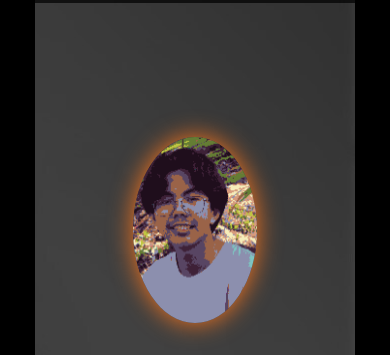
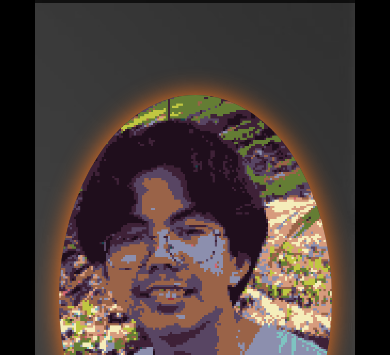
Before and after one commit to Kairuu12/Website-Portfolio, a plain HTML site: page index.html in a window 390 px wide. Shown: the part 72-427 px from the top of the page. Drawn offline with nearby package versions, Linux system fonts and the light colour scheme.

Commit message:
Update style.css

```diff
--- a/style.css
+++ b/style.css
@@ -175,7 +175,7 @@ span {
 }
 
 .homeimg img{
-    width: 32vw;
+    width: 16vw;
     border-radius: 50%;
     box-shadow: 0 0 25px var(--main-color);
     cursor: pointer;
@@ -298,7 +298,7 @@ span {
         font-size: 5rem;
     }
     .homeimg img{
-        width: 32vw;
+        width: 70vw;
         margin-top: 4rem;
     }
 }
```
